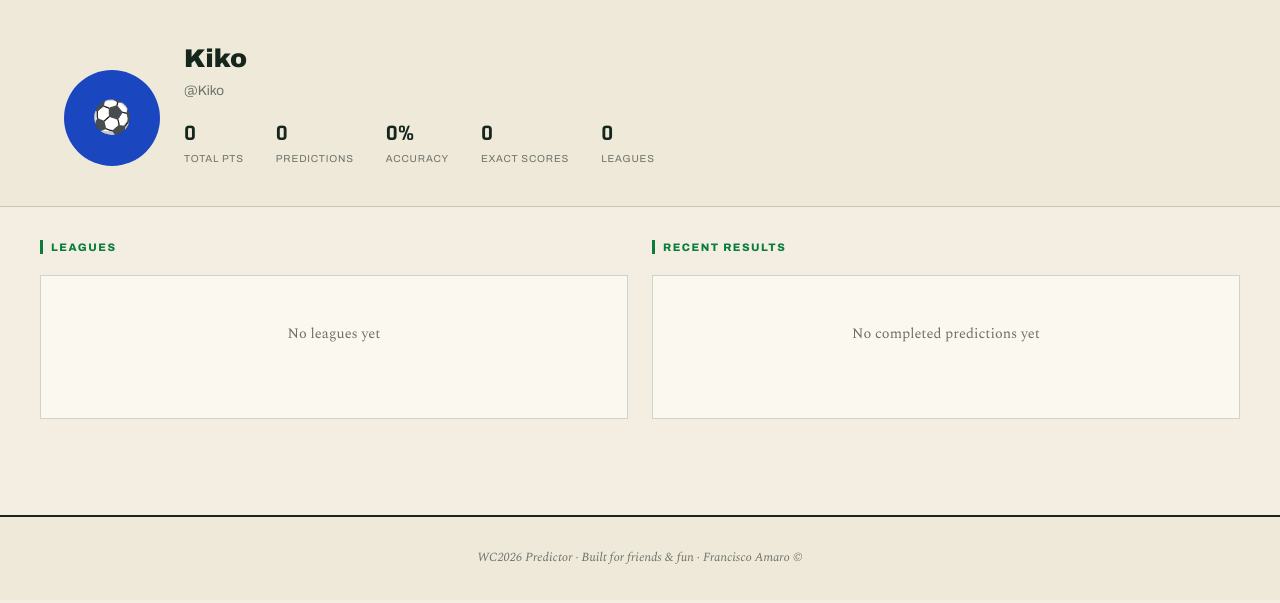
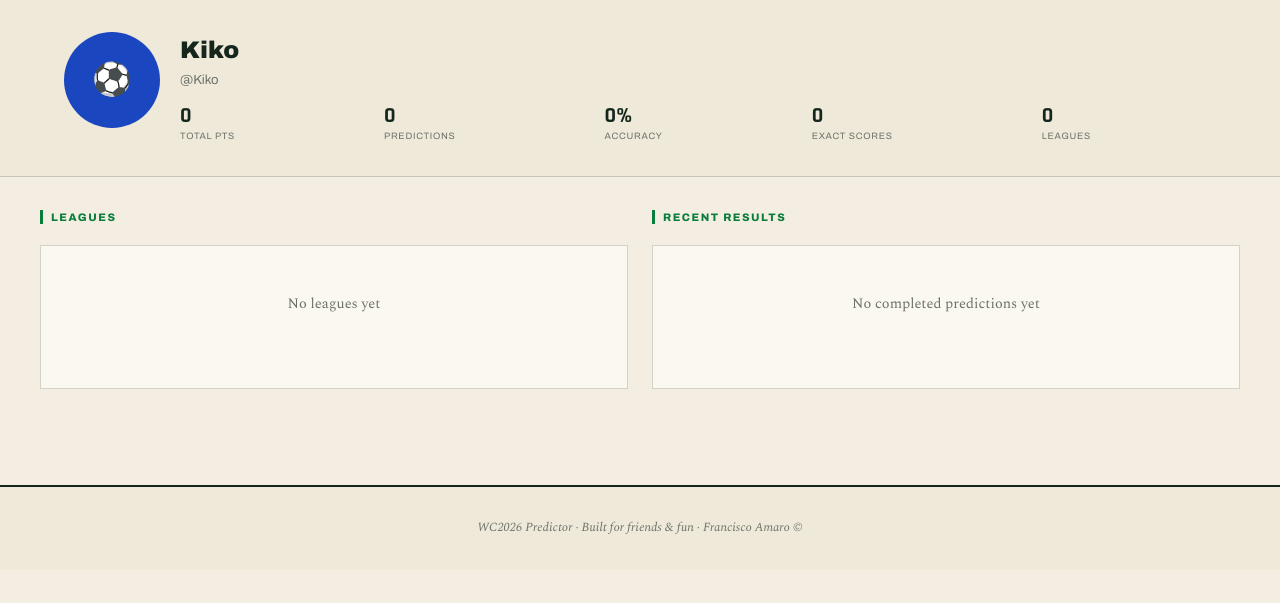
Before and after one commit to FranciscoAmaro24/World-cup, a FastAPI app: page /profile/Kiko in a window 1280 px wide. Shown: the part 56-659 px from the top of the page. Run offline with FastAPI, Linux system fonts and the light colour scheme; parts of the project's set-up code (start-up, migrations or seed data) failed here and were passed over.

Commit message:
fixing reactivness

```diff
--- a/app/static/css/style.css
+++ b/app/static/css/style.css
@@ -859,15 +859,32 @@ input:checked + .slider::before { transform: translateX(20px); background: #fff;
 .bracket-slot.correct { border-color: rgba(10,125,60,.4); background: rgba(10,125,60,.04); }
 
 /* ─── PROFILE ────────────────────────────────────────────── */
-.profile-hero { background: var(--pg-foot); border-bottom: 1px solid var(--border); padding: 2.5rem 0; }
-.profile-header { display: flex; align-items: flex-end; gap: 1.5rem; }
-.profile-info h1 { font-family: "Archivo Black", sans-serif; font-size: 1.6rem; font-weight: 400; }
-.profile-info .handle { font-size: .85rem; color: var(--pg-muted); margin-top: .15rem; }
-.profile-info .bio { font-family: "Spectral", serif; font-size: .9rem; color: var(--pg-ink); margin-top: .5rem; max-width: 400px; }
-.profile-stats { display: flex; gap: 2rem; margin-top: 1rem; flex-wrap: wrap; }
-.profile-stat-val { font-family: "Rajdhani", sans-serif; font-size: 1.4rem; font-weight: 700; color: var(--pg-ink); }
-.profile-stat-lbl { font-size: .63rem; color: var(--pg-muted); text-transform: uppercase; letter-spacing: .08em; }
-.fav-team { display: flex; align-items: center; gap: .5rem; font-size: .8rem; color: var(--pg-muted); margin-top: .5rem; }
+.profile-hero { background: var(--pg-foot); border-bottom: 1px solid var(--border); padding: 2rem 0; }
+.profile-header { display: flex; align-items: flex-start; gap: 1.25rem; flex-wrap: wrap; }
+.profile-info { flex: 1; min-width: 0; }
+.profile-info h1 { font-family: "Archivo Black", sans-serif; font-size: 1.5rem; font-weight: 400; }
+.profile-info .handle { font-size: .82rem; color: var(--pg-muted); margin-top: .15rem; }
+.profile-info .bio { font-family: "Spectral", serif; font-size: .88rem; color: var(--pg-ink); margin-top: .4rem; max-width: 400px; }
+.profile-stats {
+  display: grid;
+  grid-template-columns: repeat(5, auto);
+  gap: .5rem 1.5rem;
+  margin-top: .9rem;
+  align-items: start;
+}
+.profile-stat { display: flex; flex-direction: column; }
+.profile-stat-val { font-family: "Rajdhani", sans-serif; font-size: 1.35rem; font-weight: 700; color: var(--pg-ink); line-height: 1.1; }
+.profile-stat-lbl { font-size: .58rem; color: var(--pg-muted); text-transform: uppercase; letter-spacing: .08em; margin-top: 2px; white-space: nowrap; }
+.fav-team { display: flex; align-items: center; gap: .4rem; font-size: .78rem; color: var(--pg-muted); margin-top: .4rem; }
+
+@media (max-width: 600px) {
+  .profile-hero { padding: 1.25rem 0; }
+  .profile-header { gap: .85rem; }
+  .avatar-xl { width: 64px !important; height: 64px !important; font-size: 1.3rem !important; }
+  .profile-info h1 { font-size: 1.15rem; }
+  /* 3 columns on mobile so stats fit in a row */
+  .profile-stats { grid-template-columns: repeat(3, auto); gap: .5rem 1rem; }
+}
 
 /* ─── PAGE HEADER ────────────────────────────────────────── */
 .page-header { padding: 1.5rem 0 1.25rem; border-bottom: 2px solid var(--pg-ink); margin-bottom: 2rem; }
@@ -1001,19 +1018,23 @@ footer {
 .mobile-nav {
   display: none; position: fixed; inset: 0; z-index: 200;
   background: var(--pg-ink);
-  flex-direction: column; align-items: center; justify-content: center; gap: 1.5rem;
+  flex-direction: column; align-items: center; justify-content: center; gap: .7rem;
+  overflow-y: auto; padding: 3rem 1rem 2rem;
 }
 .mobile-nav.open { display: flex; }
 .mobile-nav a {
-  font-family: "Archivo Black", sans-serif;
-  font-size: 1.4rem; font-weight: 400;
-  letter-spacing: .08em; text-transform: uppercase; color: rgba(255,255,255,.8);
+  font-family: "Archivo", sans-serif;
+  font-size: .95rem; font-weight: 800;
+  letter-spacing: .12em; text-transform: uppercase; color: rgba(255,255,255,.7);
+  padding: .4rem 1.5rem; width: 100%; text-align: center;
+  border-bottom: 1px solid rgba(255,255,255,.06);
 }
-.mobile-nav a.active, .mobile-nav a:hover { color: var(--pg-lime); }
+.mobile-nav a:last-child { border-bottom: none; }
+.mobile-nav a.active, .mobile-nav a:hover { color: var(--pg-lime); background: rgba(255,255,255,.04); }
 .mobile-nav-close {
-  position: absolute; top: 1rem; right: 1.25rem;
-  background: none; border: none; font-size: 1.5rem;
-  color: rgba(255,255,255,.6); cursor: pointer;
+  position: absolute; top: .75rem; right: 1rem;
+  background: none; border: none; font-size: 1.3rem;
+  color: rgba(255,255,255,.5); cursor: pointer;
 }
 
 /* ─── RESPONSIVE ─────────────────────────────────────────── */
--- a/app/templates/profile/view.html
+++ b/app/templates/profile/view.html
@@ -13,14 +13,21 @@
     <div class="profile-header">
       {{ avatar_html(target, "xl") | safe }}
       <div class="profile-info">
-        <h1>{{ target.display_name or target.username }}</h1>
-        <div class="handle">@{{ target.username }}
-          {% if target.is_superadmin %}<span class="tag tag-gold" style="margin-left:.5rem">Admin</span>{% endif %}
+        <div style="display:flex;align-items:flex-start;justify-content:space-between;gap:.5rem;flex-wrap:wrap">
+          <div>
+            <h1>{{ target.display_name or target.username }}</h1>
+            <div class="handle">@{{ target.username }}
+              {% if target.is_superadmin %}<span class="tag tag-gold" style="margin-left:.5rem">Admin</span>{% endif %}
+            </div>
+          </div>
+          {% if is_own %}
+          <a href="/profile/edit" class="btn btn-secondary btn-sm" style="white-space:nowrap;flex-shrink:0">Edit Profile</a>
+          {% endif %}
         </div>
         {% if target.bio %}<p class="bio">{{ target.bio }}</p>{% endif %}
         {% if target.favorite_team %}
         <div class="fav-team">
-          <img src="{{ flag_url(target.favorite_team.code) }}" class="flag flag-sm" alt="">
+          <img src="{{ flag_url(target.favorite_team.code) }}" class="flag flag-xs" alt="">
           Supports {{ target.favorite_team.name }}
         </div>
         {% endif %}
@@ -47,9 +54,6 @@
           </div>
         </div>
       </div>
-      {% if is_own %}
-      <a href="/profile/edit" class="btn btn-secondary btn-sm" style="align-self:flex-start;margin-left:auto">Edit Profile</a>
-      {% endif %}
     </div>
   </div>
 </div>
```
Also changed, not shown: app/templates/base.html (+23 -10 lines).
